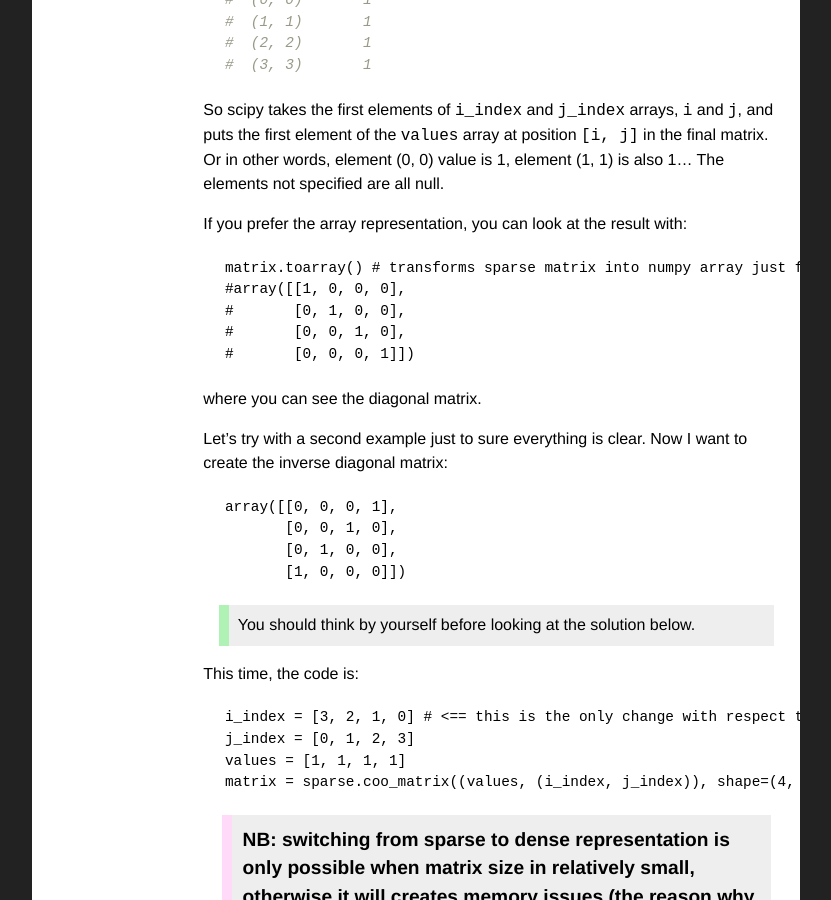
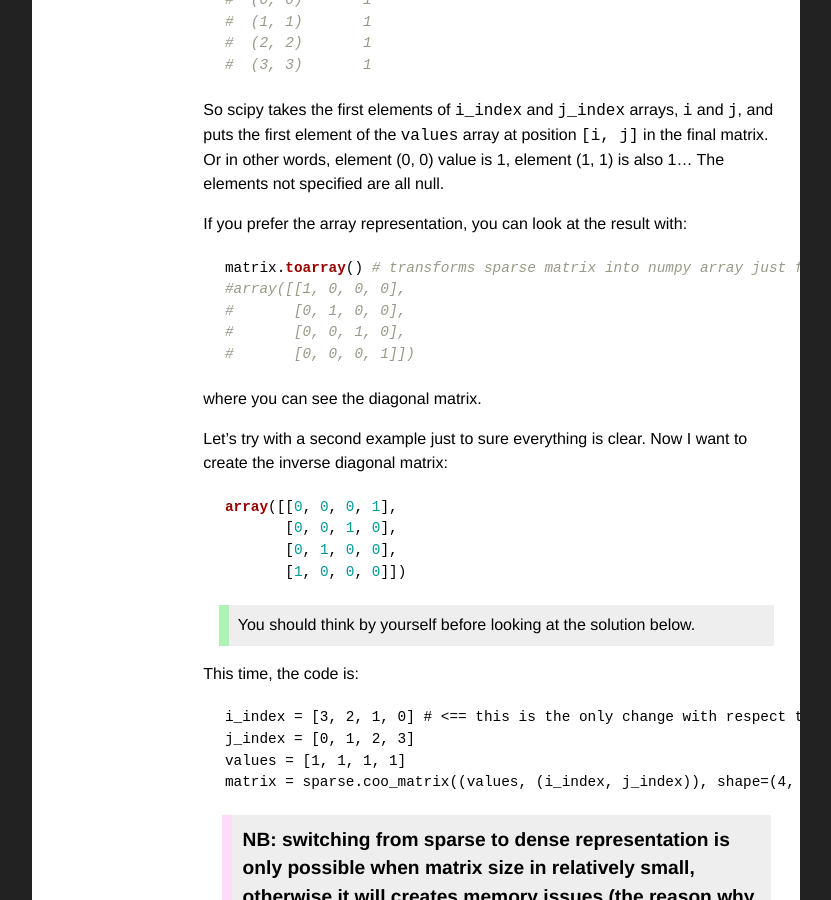
Before and after one commit to stellasia/stellasia.github.io, a Jekyll site: the page built from _posts/2018-11-01-building-a-neighbour-matrix-with-python.md, in a window 1280 px wide and 900 px high, scrolled down 3660 px. Shown: the whole window, without its empty margins (224-1055 px from the left). Built offline with Jekyll 4.4.1, drawn with Linux system fonts in a browser that asks for light colours; formulas are drawn with MathJax 3; some of the changed text lies outside the part shown.

Commit message:
Add tags to last _post

````diff
--- a/_posts/2018-11-01-building-a-neighbour-matrix-with-python.md
+++ b/_posts/2018-11-01-building-a-neighbour-matrix-with-python.md
@@ -32,7 +33,7 @@ If you are already familiar with scipy cKDTree and sparse matrix, you can direct
 
 I have created a dummy dataset for the purpose of the demonstration, with sizes `N=12` train samples and `M=3` test samples:
 
-{% highlight python %}
+```python
 import numpy as np
 XY_train = np.array([[ 1.07712572,  0.50598419],
        [ 1.40709049,  1.29030559],
@@ -50,7 +51,7 @@
        [-1,  1],
        [-1, -1],
        [ 1, -1]])
-{% endhighlight %}
+```
 
 Let's have a look at those points repartition: red points are the train data while the green points belon to the test data.
 
@@ -61,8 +62,10 @@ Let's have a look at those points repartition: red points are the train data whi
 
 Finding neighbours with the modern tools is quite straightforward. I choose here to use scipy because I will use other tools from this package later on in this post, but sklearn or other packages can also do the job. With scipy, first create a cKDTree with the train dataset:
 
-    from scipy.spatial import cKDTree
-    tree = cKDTree(XY_train)
+```python
+from scipy.spatial import cKDTree
+tree = cKDTree(XY_train)
+```
 
 `tree` that can be queried in a second time:
 
@@ -86,7 +89,7 @@ It is a numpy array with M (number of test samples) rows and K (number of neighb
 
 It can be interesting to see the selected neighbours on a plot:
 
-{% highlight python %}
+```python
 import matplotlib.pyplot as plt
 n = 0 # first element in the test dataset
 xy_test = XY_test[n]
@@ -100,7 +103,7 @@ plt.ylabel("y")
 plt.xlim(-2, 2)
 plt.ylim(-2, 2)
 plt.show()
-{% endhighlight %}
+```
 
 ![Selected neighbours for test point 0](/img/posts/neighbours_matrix_selected_0.png){:width="50%"}
 
@@ -121,19 +124,19 @@ because the neighbours of test observation 0 (first row) are the train observati
 
 At first, we could think of using numpy indexing to create our matrix like this
 
-{% highlight python %}
+```python
 import numpy as np
 a = np.array([1, 2, 3, 4, 5, 6])
 i = [0, 0, 1, 1, 2, 2]
 a[i]
 # array([1, 1, 2, 2, 3, 3])
-{% endhighlight %}
+```
 
 but you'll realize it doesn't work on more than one dimension arrays.
 
 The solution I choose is to use scipy sparse matrices, that can be created from a list of indices. For example, creating the diagonal matrix of size `N=4` with sparse matrix can be written as:
 
-{% highlight python %}
+```python
 from scipy import sparse
 i_index = [0, 1, 2, 3]
 j_index = [0, 1, 2, 3]
@@ -144,26 +147,30 @@ print(matrix)
 #  (1, 1)	1
 #  (2, 2)	1
 #  (3, 3)	1
-{% endhighlight %}
+```
 
 So scipy takes the first elements of `i_index` and `j_index` arrays, `i` and `j`, and puts the first element of the `values` array at position `[i, j]` in the final matrix. Or in other words, element (0, 0) value is 1, element (1, 1) is also 1... The elements not specified are all null.
 
 If you prefer the array representation, you can look at the result with:
 
-    matrix.toarray() # transforms sparse matrix into numpy array just for visualization
-    #array([[1, 0, 0, 0],
-    #       [0, 1, 0, 0],
-    #       [0, 0, 1, 0],
-    #       [0, 0, 0, 1]])
+```python
+matrix.toarray() # transforms sparse matrix into numpy array just for visualization
+#array([[1, 0, 0, 0],
+#       [0, 1, 0, 0],
+#       [0, 0, 1, 0],
+#       [0, 0, 0, 1]])
+```
 
 where you can see the diagonal matrix.
 
 Let's try with a second example just to sure everything is clear. Now I want to create the inverse diagonal matrix:
 
-    array([[0, 0, 0, 1],
-           [0, 0, 1, 0],
-           [0, 1, 0, 0],
-           [1, 0, 0, 0]])
+```python
+array([[0, 0, 0, 1],
+       [0, 0, 1, 0],
+       [0, 1, 0, 0],
+       [1, 0, 0, 0]])
+```
 
 <div class="info">
 You should think by yourself before looking at the solution below.
@@ -220,9 +227,9 @@ And at the end, our matrix looks like (with "1" values):
 
 Now, we can compute our dot product (either with the sparse or dense version of the matrix):
 
-{% highlight python %}
+```python
 y_tilde = matrix.dot(y) # where y has shape (N, ), number of train samples
-{% endhighlight %}
+```
 
 And here we are, problem solved!
 
````
Also changed, not shown: other parts of _posts/2018-11-01-building-a-neighbour-matrix-with-python.md (+2 -1 lines), _posts/2020-01-29-a-time-series-model.md (+1 -1 lines).
